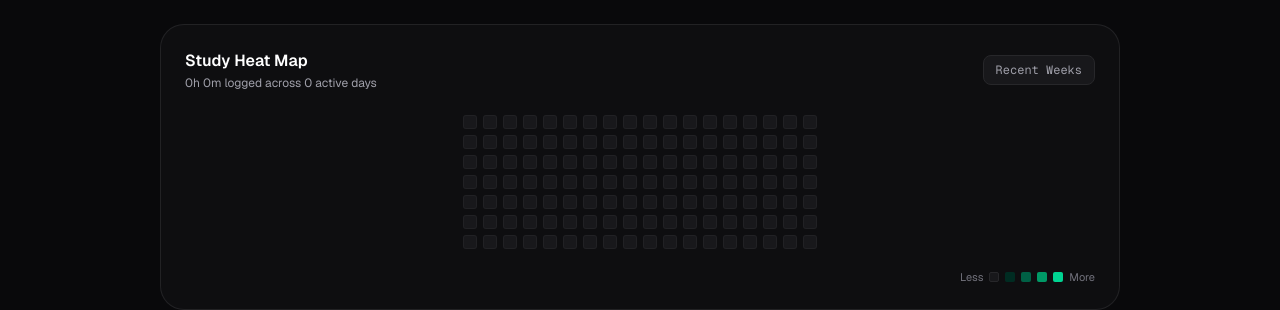
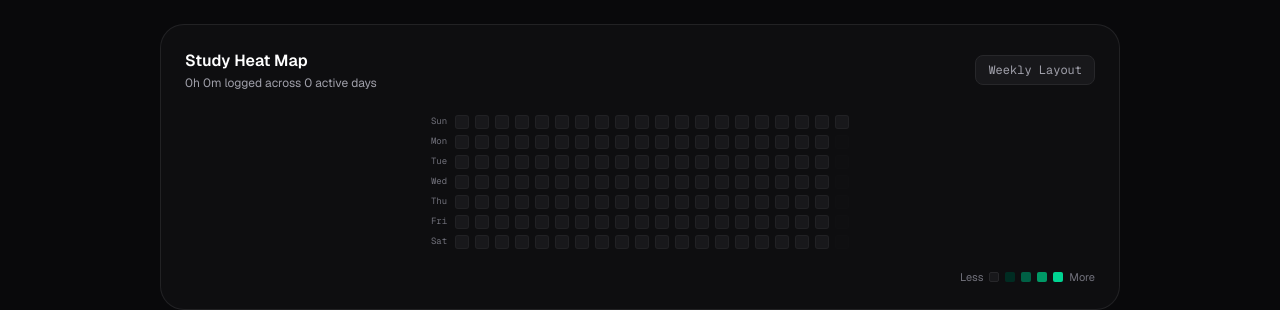
Before and after one commit to athccn/stoody, a Next.js app: page / in a window 1280 px wide. Both pictures are taken after a click on the button "Analytics". Shown: the part 534-844 px from the top of the page. Built offline with nearby package versions, Linux system fonts and the light colour scheme; no server answers; the database is empty.

Commit message:
Update full dashboard and analytics UI

```diff
--- a/app/page.tsx
+++ b/app/page.tsx
@@ -26,6 +26,8 @@ interface HeatMapDay {
   dateKey: string
   minutes: number
   level: number
+  isFuture: boolean
+  dayOfWeek: number
 }
 
 interface PresenceUser {
@@ -110,7 +112,7 @@ export default function StoodyApp() {
       osc.start()
       osc.stop(audioCtx.currentTime + 0.8)
     } catch {
-      // AudioContext policy fallback
+      // AudioContext policy suppression fallback
     }
   }, [])
 
@@ -268,7 +270,7 @@ export default function StoodyApp() {
     }
   }, [user, subject, mode, loadUserAnalytics, loadLeaderboardData])
 
-  // 7. Synchronize input boxes with seconds whenever timer updates
+  // 7. Synchronize inputs with timer seconds
   useEffect(() => {
     if (mode !== 'stopwatch') {
       const mins = Math.floor(timeLeft / 60)
@@ -376,26 +378,44 @@ export default function StoodyApp() {
     return `${String(mins).padStart(2, '0')}:${String(secs).padStart(2, '0')}`
   }
 
-  // 11. Heat Map Grid generator: 18 Weeks (clean, centered, and non-scrolling)
+  // 11. Calendar-Aligned Heat Map: 20 Full Calendar Weeks (Sunday-Saturday)
   const heatMapDays = useMemo(() => {
     const days: HeatMapDay[] = []
-    const totalWeeks = 18
-    const totalDays = totalWeeks * 7
+    const totalWeeks = 20
     const today = new Date()
+    const todayKey = today.toISOString().split('T')[0]
+    const currentDayOfWeek = today.getDay() // 0 = Sunday, 6 = Saturday
 
-    for (let i = totalDays - 1; i >= 0; i--) {
-      const d = new Date()
-      d.setDate(today.getDate() - i)
+    // End of the current week (Saturday)
+    const endOfWeek = new Date(today)
+    endOfWeek.setDate(today.getDate() + (6 - currentDayOfWeek))
+
+    // Start of the grid (Sunday, totalWeeks ago)
+    const startOfGrid = new Date(endOfWeek)
+    startOfGrid.setDate(endOfWeek.getDate() - (totalWeeks * 7 - 1))
+
+    for (let i = 0; i < totalWeeks * 7; i++) {
+      const d = new Date(startOfGrid)
+      d.setDate(startOfGrid.getDate() + i)
       const dateKey = d.toISOString().split('T')[0]
-      const mins = analyticsData.dailyBreakdown[dateKey] || 0
+      const isFuture = dateKey > todayKey
+      const mins = isFuture ? 0 : (analyticsData.dailyBreakdown[dateKey] || 0)
 
       let level = 0
+      if (!isFuture) {
         if (mins > 0 && mins <= 30) level = 1
         else if (mins > 30 && mins <= 60) level = 2
         else if (mins > 60 && mins <= 120) level = 3
         else if (mins > 120) level = 4
+      }
 
-      days.push({ dateKey, minutes: mins, level })
+      days.push({
+        dateKey,
+        minutes: mins,
+        level,
+        isFuture,
+        dayOfWeek: d.getDay()
+      })
     }
     return days
   }, [analyticsData.dailyBreakdown])
@@ -712,7 +732,6 @@ export default function StoodyApp() {
                       const cy = 120 - (p.hours / maxVal) * 100 - 10
                       return (
                         <g key={idx} className="cursor-pointer">
-                          {/* Larger invisible hover target */}
                           <circle
                             cx={cx}
                             cy={cy}
@@ -742,7 +761,7 @@ export default function StoodyApp() {
               </div>
             </div>
 
-            {/* Centered, Non-Scrolling Study Heat Map */}
+            {/* Calendar-Aligned Study Heat Map */}
             <div className="bg-zinc-900/40 border border-zinc-800/80 rounded-3xl p-6">
               <div className="flex items-center justify-between mb-4">
                 <div>
@@ -752,13 +771,35 @@ export default function StoodyApp() {
                   </p>
                 </div>
                 <div className="text-xs text-zinc-400 bg-zinc-900 px-3 py-1.5 rounded-lg border border-zinc-800 font-mono">
-                  Recent Weeks
+                  Weekly Layout
                 </div>
               </div>
 
               <div className="w-full flex justify-center py-2">
+                <div className="flex gap-2">
+                  {/* Day of Week Labels */}
+                  <div className="grid grid-rows-7 gap-1.5 text-[9px] text-zinc-500 font-mono select-none h-max">
+                    <span className="h-3.5 flex items-center">Sun</span>
+                    <span className="h-3.5 flex items-center">Mon</span>
+                    <span className="h-3.5 flex items-center">Tue</span>
+                    <span className="h-3.5 flex items-center">Wed</span>
+                    <span className="h-3.5 flex items-center">Thu</span>
+                    <span className="h-3.5 flex items-center">Fri</span>
+                    <span className="h-3.5 flex items-center">Sat</span>
+                  </div>
+
+                  {/* Calendar Matrix */}
                   <div className="grid grid-flow-col grid-rows-7 gap-1.5">
                     {heatMapDays.map((day, i) => {
+                      if (day.isFuture) {
+                        return (
+                          <div
+                            key={i}
+                            className="w-3.5 h-3.5 rounded-[3px] bg-zinc-900/30 border border-zinc-800/20 opacity-40 pointer-events-none"
+                          />
+                        )
+                      }
+
                       const colorClasses = [
                         'bg-zinc-900 hover:bg-zinc-800 border border-zinc-800/60',
                         'bg-emerald-950 border border-emerald-900',
@@ -774,6 +815,7 @@ export default function StoodyApp() {
                         />
                       )
                     })}
+                  </div>
                 </div>
               </div>
 
```
Lines whose indentation alone changed are shown as unchanged.
